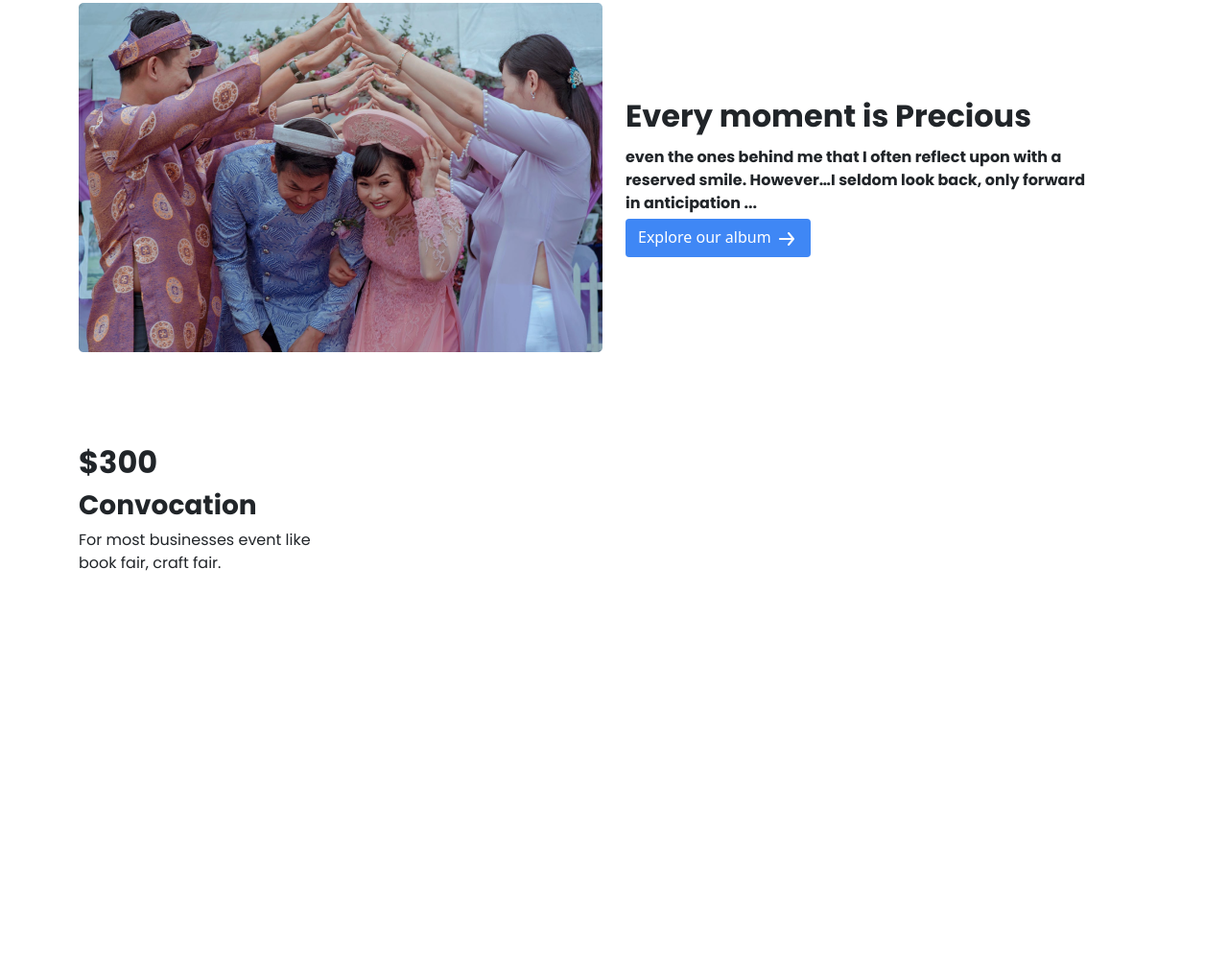
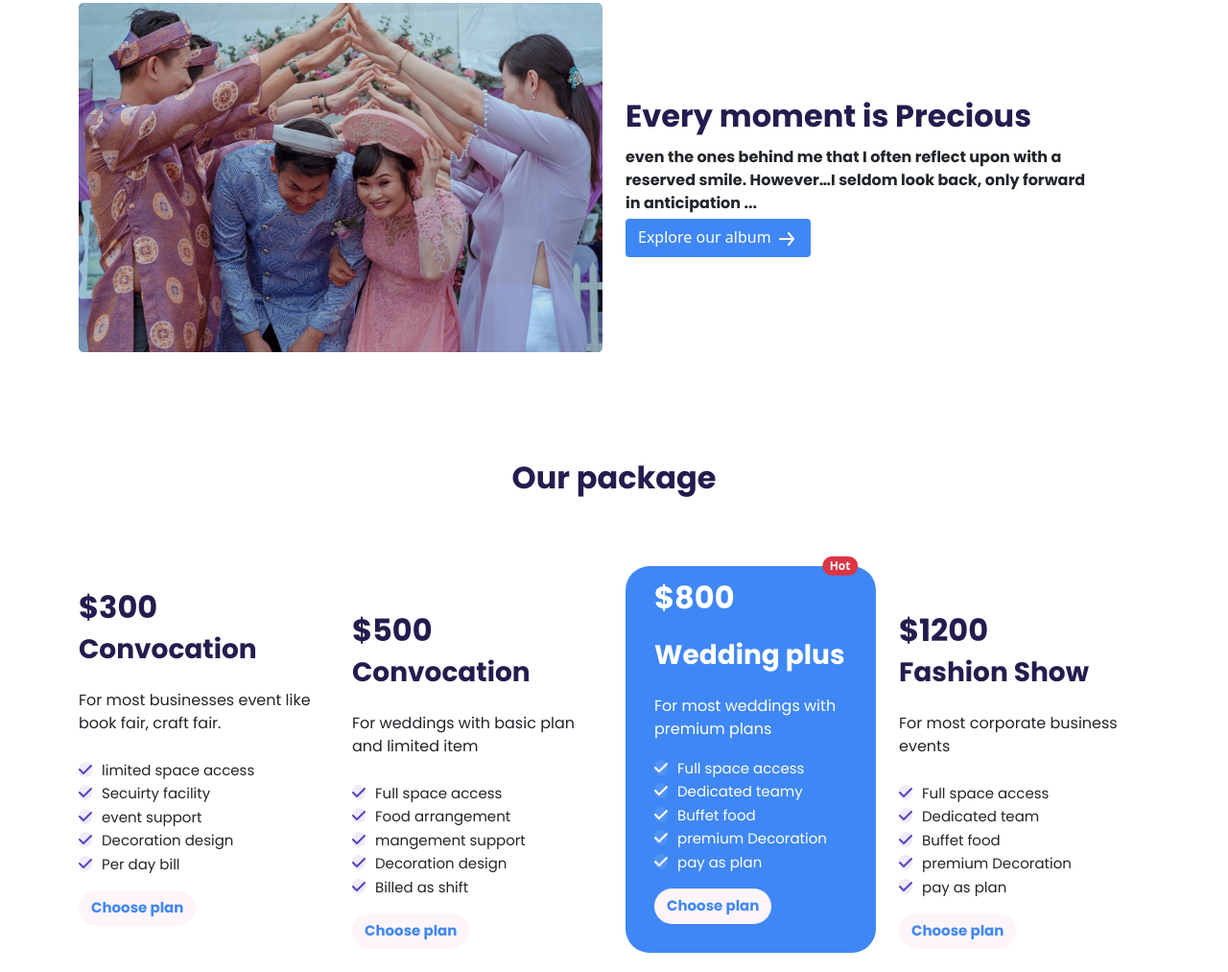
Before and after one commit to shariarHossain23/convention-center, a plain HTML site: page index.html in a window 1280 px wide. Shown: the part 993-2006 px from the top of the page at 96% size. Before the commit the page ends 1608 px from the top, so only its background shows below. Drawn offline with nearby package versions, Linux system fonts and the light colour scheme.

Commit message:
packagem

```diff
--- a/index.html
+++ b/index.html
@@ -4,6 +4,11 @@
     <meta charset="UTF-8" />
     <meta http-equiv="X-UA-Compatible" content="IE=edge" />
     <meta name="viewport" content="width=device-width, initial-scale=1.0" />
+    <!-- link font awesome -->
+    <link
+      rel="stylesheet"
+      href="https://cdnjs.cloudflare.com/ajax/libs/font-awesome/6.0.0-beta3/css/all.min.css"
+    />
     <!-- link bootstrap -->
     <link
       href="https://cdn.jsdelivr.net/npm/bootstrap@5.0.2/dist/css/bootstrap.min.css"
@@ -16,7 +21,7 @@
     <title>Conventio center</title>
   </head>
   <body>
-    <header class="sticky-top">
+    <header class="">
       <nav class="navbar navbar-expand-lg navbar-light bg-white">
         <div class="container">
           <a class="navbar-brand" href="#">
@@ -181,13 +186,93 @@
       <!-- our package -->
       <section>
         <div class="container">
-          <div class="row">
-            <div class="col-lg-3">
+          <h2 class="text-center font bold my-3">Our package</h2>
+          <div class="row mt-5 g-4">
+            <div class="col-lg-3 col-md-6 py-4">
               <h2 class="font bold">$300</h2>
               <h2 class="font bold fs-3">Convocation</h2>
-              <p class="font-size font">
+              <p class="font-size font my-4">
                 For most businesses event like book fair, craft fair.
               </p>
+              <div class="services">
+                <li>limited space access</li>
+                <li>Secuirty facility</li>
+                <li>event support</li>
+                <li>Decoration design</li>
+                <li>Per day bill</li>
+              </div>
+              <button
+                type="button"
+                class="btn package-btn font bold mt-3 rounded-pill text-center"
+              >
+                Choose plan
+              </button>
+            </div>
+            <div class="col-lg-3 col-md-6 py-4 mt-5">
+              <h2 class="font bold">$500</h2>
+              <h2 class="font bold fs-3">Convocation</h2>
+              <p class="font-size font my-4">
+                For weddings with basic plan and limited item
+              </p>
+              <div class="services">
+                <li>Full space access</li>
+                <li>Food arrangement</li>
+                <li>mangement support</li>
+                <li>Decoration design</li>
+                <li>Billed as shift</li>
+              </div>
+              <button
+                type="button"
+                class="btn package-btn font bold mt-3 rounded-pill text-center"
+              >
+                Choose plan
+              </button>
+            </div>
+            <div class="col-lg-3 col-md-6">
+              <div id="special-package" class="position-relative">
+                <span
+                  class="position-absolute top-0 end-0 translate-middle translate-middle badge rounded-pill bg-danger"
+                  >Hot</span
+                >
+                <h2 class="font bold">$800</h2>
+                <h2 class="font bold fs-3 my-4">Wedding plus</h2>
+                <p class="font-size font">
+                  For most weddings with premium plans
+                </p>
+                <div class="services">
+                  <li>Full space access</li>
+                  <li>Dedicated teamy</li>
+                  <li>Buffet food</li>
+                  <li>premium Decoration</li>
+                  <li>pay as plan</li>
+                </div>
+                <button
+                  type="button"
+                  class="btn package-btn font bold mt-3 rounded-pill text-center"
+                >
+                  Choose plan
+                </button>
+              </div>
+            </div>
+            <div class="col-lg-3 col-md-6 py-4 mt-5">
+              <h2 class="font bold">$1200</h2>
+              <h2 class="font bold fs-3">Fashion Show</h2>
+              <p class="font-size font my-4">
+                For most corporate business events
+              </p>
+              <div class="services">
+                <li>Full space access</li>
+                <li>Dedicated team</li>
+                <li>Buffet food</li>
+                <li>premium Decoration</li>
+                <li>pay as plan</li>
+              </div>
+              <button
+                type="button"
+                class="btn package-btn font bold mt-3 rounded-pill text-center"
+              >
+                Choose plan
+              </button>
             </div>
           </div>
         </div>
--- a/style.css
+++ b/style.css
@@ -15,7 +15,10 @@
 .font-size {
   font-size: 16px;
 }
-
+/* added convention all h2 */
+h2 {
+  color: rgba(35, 29, 79, 1);
+}
 /* added menu style */
 .menu-style {
   font-size: 16px;
@@ -32,3 +35,49 @@
 .album-btn:hover {
   color: #fff;
 }
+/* aded package style */
+.services li {
+  list-style: none;
+  font-size: 15px;
+  font-family: "Poppins", sans-serif;
+  font-weight: 400;
+}
+.services li::before {
+  content: "\f00c";
+  font-family: "Font Awesome 6 Free";
+  font-weight: 600;
+  margin-right: 10px;
+  font-size: 16px;
+  color: #5243c2;
+  background: rgba(82, 67, 194, 0.103693);
+  border-radius: 50%;
+  border-radius: 50%;
+}
+.package-btn {
+  background-color: #fef5fa;
+  color: #3f87f5;
+  font-size: 15px;
+}
+.package-btn:hover {
+  color: #3f87f5;
+}
+#special-package {
+  background-color: rgba(63, 135, 245, 1);
+  padding: 14px 30px 30px 30px;
+  border-radius: 25px;
+  color: #fff;
+}
+#special-package h2 {
+  color: #fff;
+}
+#special-package li::before {
+  content: "\f00c";
+  font-family: "Font Awesome 6 Free";
+  font-weight: 600;
+  margin-right: 10px;
+  font-size: 16px;
+  color: #fff;
+  background: #5293f6;
+  border-radius: 50%;
+  border-radius: 50%;
+}
```
